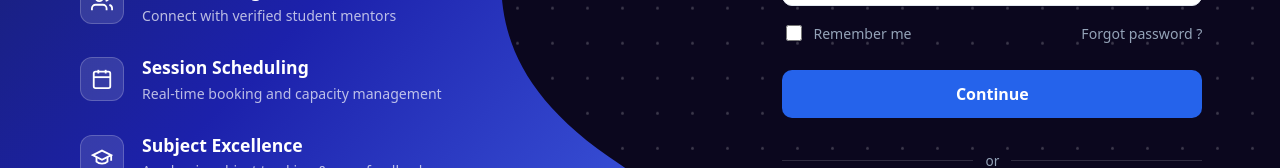
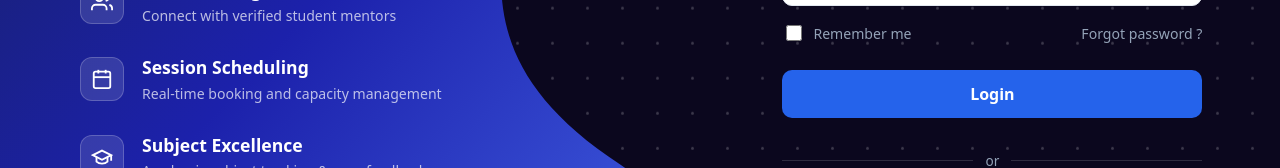
Before and after one commit to Meera2906/Amypo-Project, a React (Vite) app in the folder frontend/: page /login in a window 1280 px wide. Shown: the part 473-641 px from the top of the page. Built offline with nearby package versions, Linux system fonts and the light colour scheme.

Commit message:
Change button text from 'Continue' to 'Login'

```diff
--- a/frontend/src/pages/Login.jsx
+++ b/frontend/src/pages/Login.jsx
@@ -258,7 +258,7 @@ function Login() {
               )}
 
               <button type="submit" className="continue-btn" disabled={loading}>
-                {loading ? 'Loading...' : 'Continue'}
+                {loading ? 'Loading...' : 'Login'}
               </button>
 
               <div className="divider">
```
